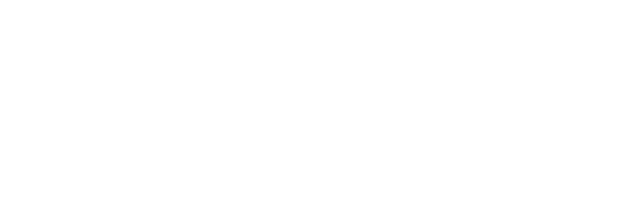
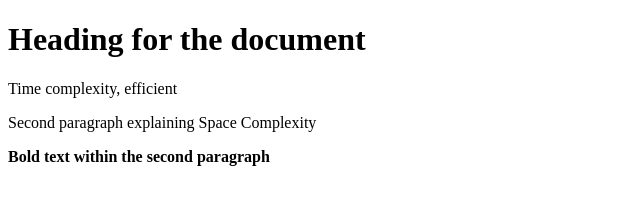
Before and after one commit to acciojob/time-and-space-complexity-warishshahbaz, a website: page main.html in a window 1280 px wide. Shown: the whole page, without its empty margins (0-640 px from the left). Drawn offline with Linux system fonts and the light colour scheme.

Commit message:
created a submission

```diff
--- a/main.html
+++ b/main.html
@@ -8,6 +8,10 @@
 
 <body>
 	<!-- the entire body must be written by student -->
+	<h1>Heading for the document</h1>
+	<p>Time complexity, efficient</p>
+	<p>Second paragraph explaining Space Complexity</p>
+	<b>Bold text within the second paragraph</b>
     <script type="text/javascript" src="./script.js">
 </script>
 
```
